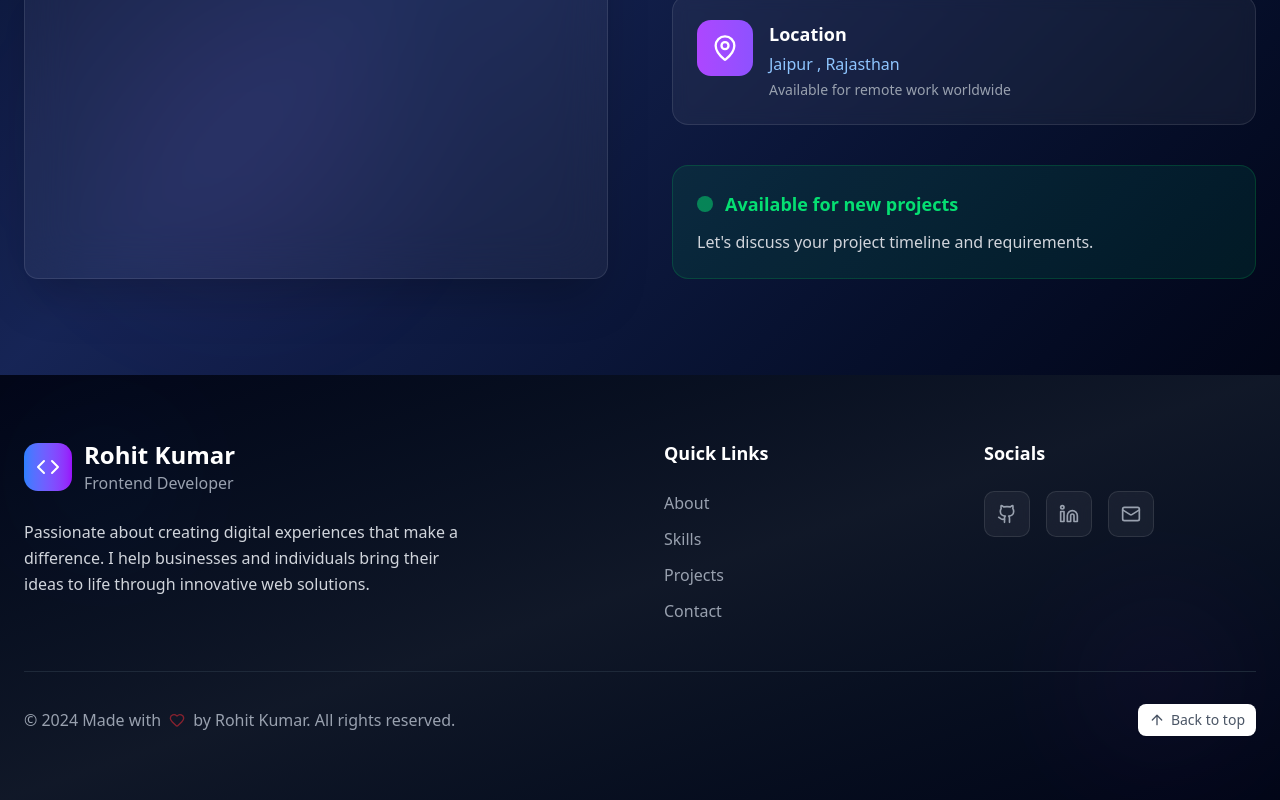
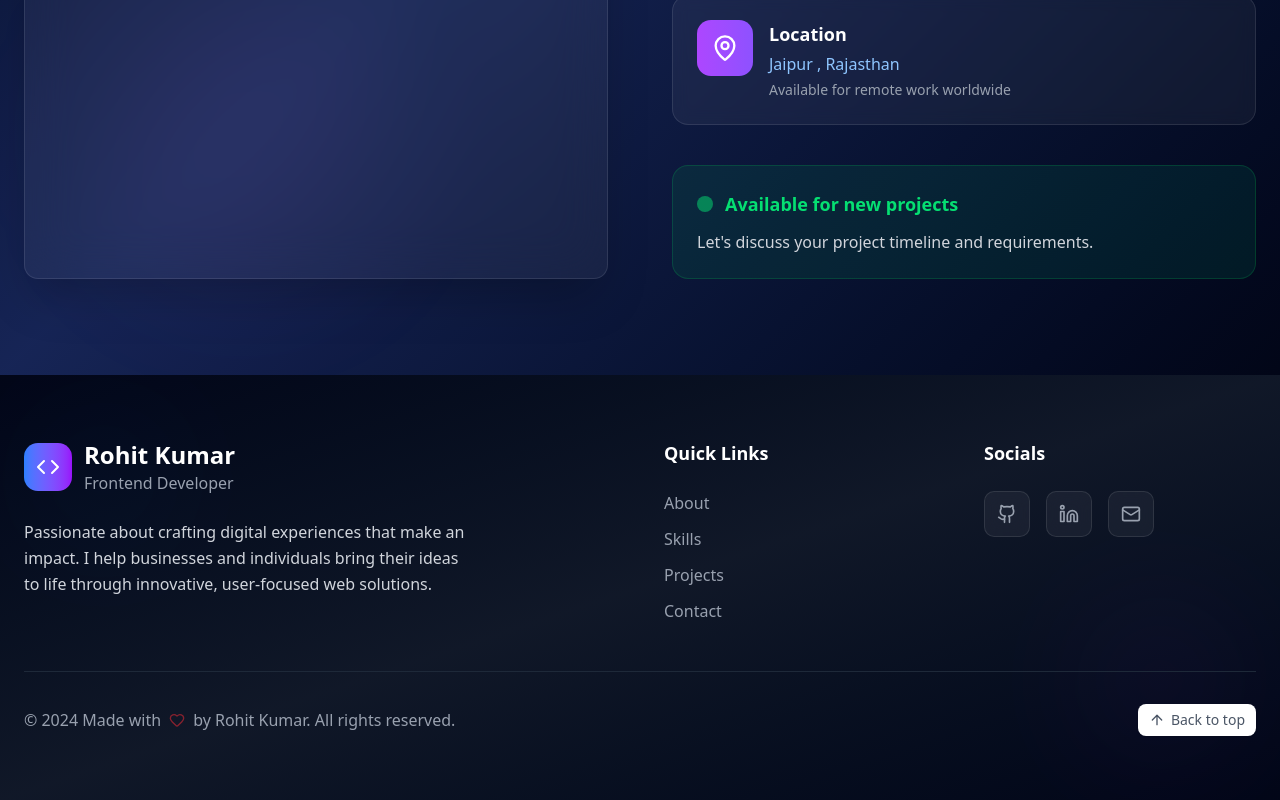
Before and after one commit to rohitkumar-14/RohitFolio, a React (Vite) app: page / in a window 1280 px wide. Shown: the part 6426-7226 px from the top of the page. Built offline with nearby package versions, Linux system fonts and the light colour scheme.

Commit message:
Update Footer.tsx

```diff
--- a/src/components/Footer.tsx
+++ b/src/components/Footer.tsx
@@ -29,9 +29,7 @@ const Footer = () => {
               </div>
             </div>
             <p className="text-gray-300 leading-relaxed mb-6 max-w-md">
-              Passionate about creating digital experiences that make a
-              difference. I help businesses and individuals bring their ideas to
-              life through innovative web solutions.
+              Passionate about crafting digital experiences that make an impact. I help businesses and individuals bring their ideas to life through innovative, user-focused web solutions.
             </p>
           </div>
 
```
